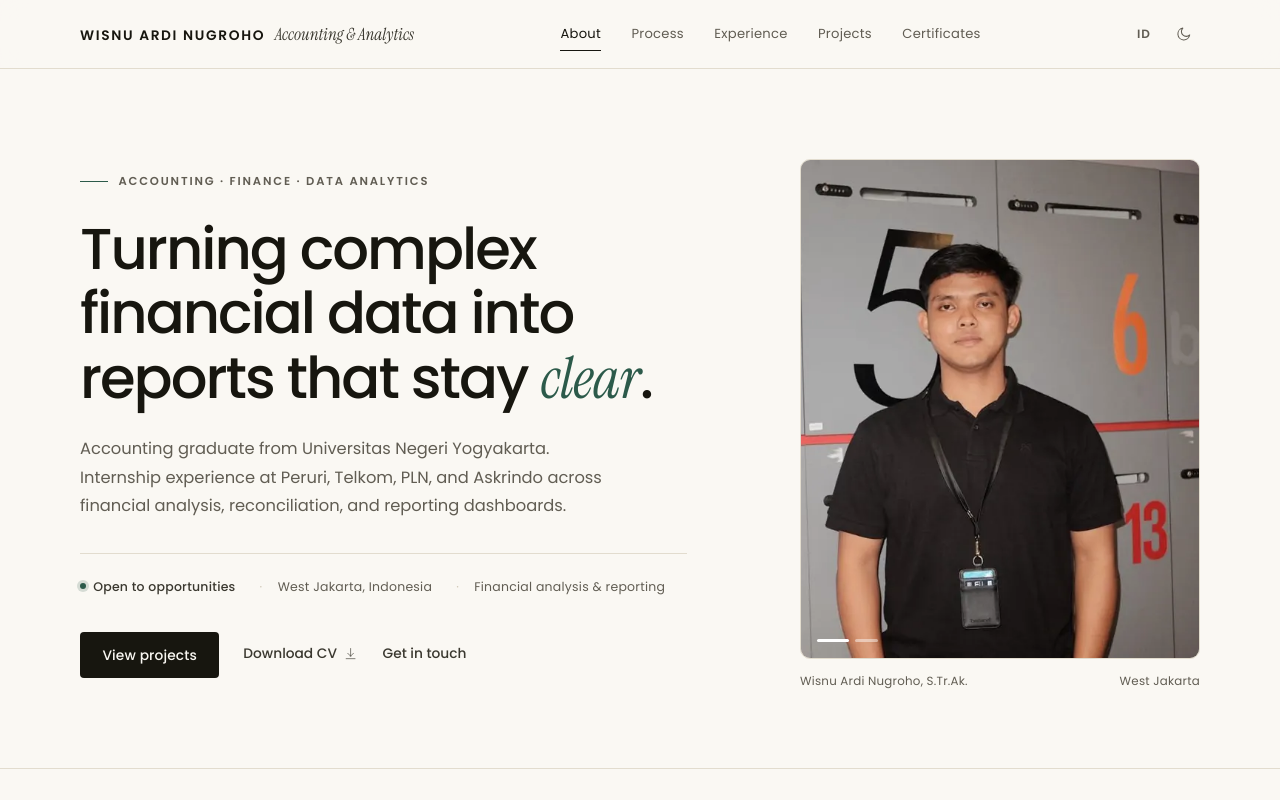
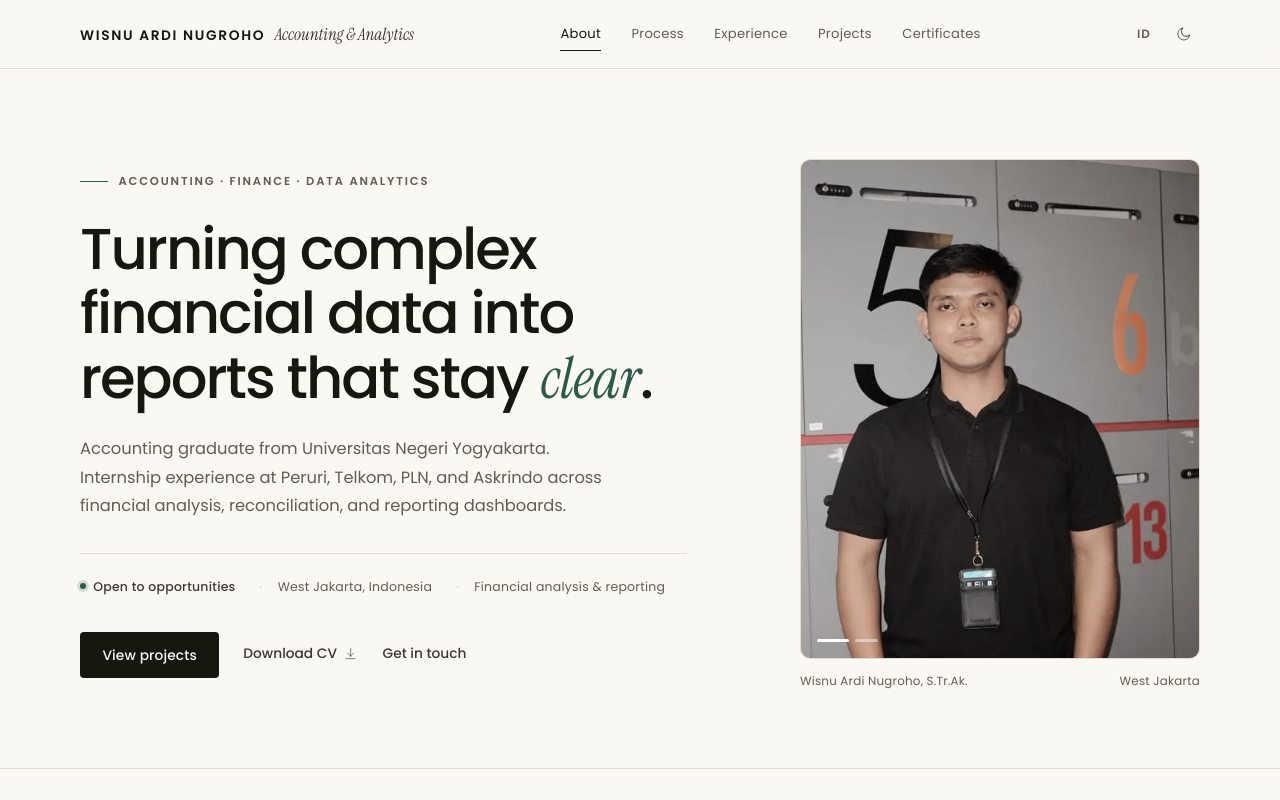
Before and after one commit to wisnuardi22/Portfolio-Wisnu, a plain HTML site: page index.html in a window 1280 px wide. Shown: the top 800 px of the page. Drawn offline with Linux system fonts and the light colour scheme.

Commit message:
Redam saturasi foto hero agar selaras palet

```diff
--- a/assets/style.css
+++ b/assets/style.css
@@ -224,7 +224,7 @@ h1, h2, h3, h4, p, figure, blockquote { margin: 0; }
 }
 .portrait__slide img {
   width: 100%; height: 100%; object-fit: cover; flex: 0 0 100%;
-  filter: saturate(0.9) contrast(1.02);
+  filter: saturate(0.55) contrast(1.03) brightness(1.02);
 }
 .portrait__dots {
   position: absolute; left: 1rem; bottom: 1rem; display: flex; gap: 0.4rem; z-index: 2;
```
